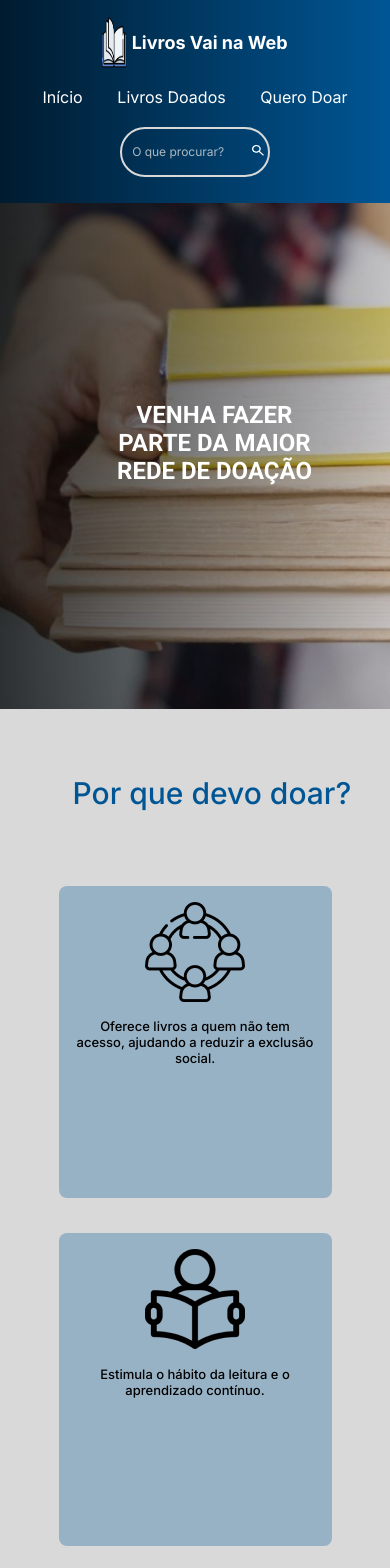
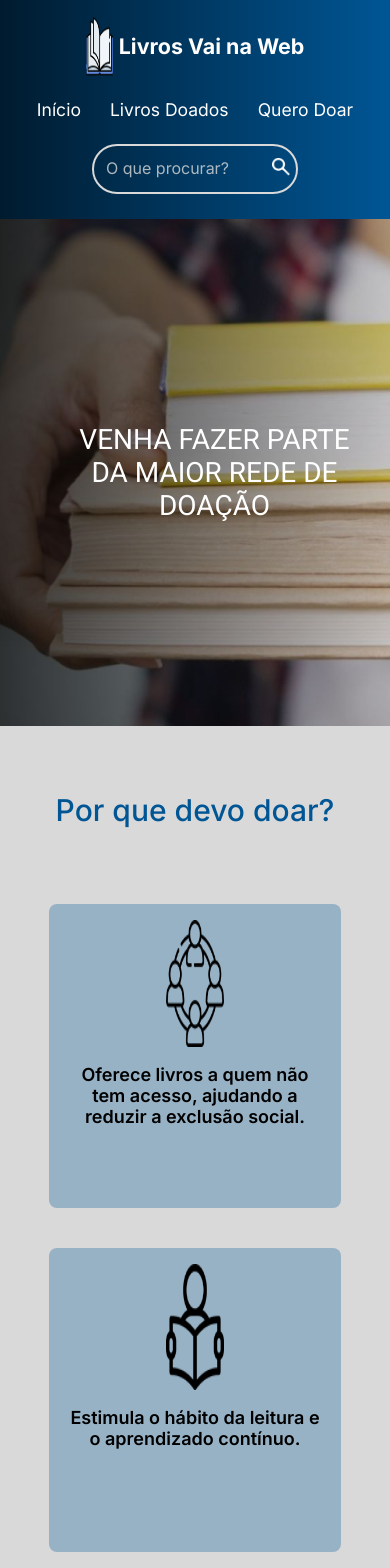
Before and after one commit to WellingtonMachadoBelo/livrariaVaiNaWeb, a React (Vite) app: page / in a window 390 px wide. Shown: the top 1568 px of the page. Built offline with nearby package versions, Linux system fonts and the light colour scheme.

Commit message:
Atualização responsivo

```diff
--- a/src/components/Footer/footer.module.scss
+++ b/src/components/Footer/footer.module.scss
@@ -1,12 +1,11 @@
 footer{
-     flex-direction: column;
-     height: 20vh;
+   height: 20vh;
 
    }
 
    .sectionOneFooter{
     display: flex;
-    justify-content:space-between;
+    justify-content: space-between;
     align-items: center;
     background-color: #005695;
     height: 17vh;
@@ -79,12 +78,11 @@ footer{
 
     .sectionOneFooter{
       flex-direction: column;
+      display: flex;
+      justify-content: space-evenly;
       align-items: center;
-      height: 18vh;
-      padding: 14px;
 
-
-      h2{
+     h2{
         font-size: 16px;
       }
 
@@ -104,18 +102,3 @@ footer{
      }
 
    }
-
-   @media (max-width:460px){
-    .sectionTwoFooter p{
-      font-size: 10px;
-     }
-
-     .navFooter{
-      gap: 8px;
-
-      img{
-        height: 25px;
-        width: 25px;
-     }
-    }
-   }
--- a/src/components/Header/header.module.scss
+++ b/src/components/Header/header.module.scss
@@ -2,7 +2,7 @@
     display: flex;
     justify-content: space-between;
     align-items: center;
-    height: 16vh;
+    height: 18vh;
     background: linear-gradient(90deg, #001B2F, #005695);
     padding: 1vh 2vw 1vh 2vw;
 
@@ -28,6 +28,7 @@
     align-items: center;
 
 
+
 }
 .text{
     color: white;
@@ -43,9 +44,10 @@
     position: relative;
     width: 20vw;
     height: 6.5vh;
-    padding: 10px 10px;
     border-radius: 30px;
+    padding: 8px;
     border: 2px solid #D9D9D9;
+
 
 
 
@@ -59,6 +61,7 @@
     outline: none;
     border: none;
 
+
  }
 
   button{
@@ -68,7 +71,8 @@
      position: absolute;
      right: 1vw;
      width: 2vw;
-     height: 5vh;
+     height: 3.5vh;
+
 
    }
 
@@ -81,11 +85,11 @@
 
 }
 
-@media (max-width: 860px){
+@media (max-width: 890px){
   .boxSectionHeader{
 
     h1{
-      font-size: 24px;
+      font-size: 22px;
    }
     img{
       width: 9vw;
@@ -98,14 +102,18 @@
 }
 
 .sectionInput{
+  height: 5.4vh;
+  width: 21vw;
+  padding: 10px;
+
   input{
-    font-size: 12px;
+    font-size: 14px;
     height: 5vh;
+    padding: 10px;
 }
 
   button{
     width: 2vw;
-    height: 5vh;
 
 
   img{
@@ -129,11 +137,11 @@
     justify-content: center;
 
       h1{
-        font-size: 18px;
+        font-size: 24px;
      }
       img{
-        width: 6vw;
-        height: 6vh;
+        width: 7vw;
+        height: 7vh;
       }
   }
 
@@ -147,20 +155,46 @@
    }
 
  .text{
-  font-size: 16px;
+  font-size: 18px;
  }
 
  .sectionInput{
   width: 40%;
   height: 6vh;
+  padding: 2px;
 
+  button{
+    width: 2.7vw;
+  }
  }
 
 }
 
-@media (max-width:460px){
-  .sectionInput  button{
-      width: 3vw;
-      height: 6vh;
+@media (max-width:420px){
+
+  .boxHeader{
+    height: 26vh;
+  }
+
+  .boxSectionHeader h1{
+    font-size: 5.5vw;
+  }
+
+  .text{
+    font-size: 4.5vw;
+  }
+
+  .sectionInput{
+    width: 55%;
+
+    input{
+      font-size: 16px;
+
+   }
+
+    button{
+     width: 4.7vw;
+     margin-right: 0.5vw;
+    }
   }
 }
--- a/src/pages/Doados/doados.module.scss
+++ b/src/pages/Doados/doados.module.scss
@@ -1,14 +1,12 @@
 
 .mainDoados{
    height: 80vh;
-   padding: 10px;
-   padding-left: 50px;
-   padding-right: 50px;
+   padding: 15px;
+   padding-left: 20px;
+   padding-right: 20px;
    background-color:#D9D9D9;
 
 
-
- }
     h2{
       color: #2e2e2e;
       justify-content: center;
@@ -21,26 +19,29 @@
 
 
     }
+  }
 
 .sectionMainDoados{
 
     display: flex;
     align-items: center;
-    gap: 2.5vw;
+    gap: 3vw;
+
 
  }
 
 
  .articleDoados{
-    width: 15vw;
-    height: 38vh;
+    width: 14vw;
+    height: 37vh;
     border-radius: 15px;
-    padding: 15px;
     border: 2px solid #005695;
-    justify-content: space-around;
+    justify-content: space-evenly;
     display: flex;
     align-items: center;
     flex-direction: column;
+    padding: 8px;
+
 
 
     img{
@@ -51,7 +52,6 @@
     h3{
      font-family: "Inter", serif;
      font-weight: 800;
-     margin-bottom: 2.5vh;
      font-size: 17px;
     }
 
@@ -60,7 +60,7 @@
      font-family: "Inter", serif;
      font-weight: 600;
      font-size: 15px;
-     margin-bottom: 1vh;
+
 
     }
 }
@@ -70,64 +70,110 @@
     width: 20vw;
     height: 43vh;
  }
+
+ .articleDoados{
+   h3{
+    font-size: 20px;
+   }
+   p{
+    font-size: 18px;
+   }
+ }
+
 }
 
 
-@media (max-width: 860px){
-
-   h2{
-    font-size: 26px;
+@media (max-width: 890px){
+  .mainDoados{
+    height: 60vh;
   }
 
   .articleDoados{
-    width: 26vw;
-    height: 45vh;
+    width: 28vw;
+    height: 40vh;
 
   }
+
 }
 
 @media (max-width: 700px){
 
+
+
   .mainDoados{
-    height: 110vh;
+    height: 120vh;
+
+    h2{
+      font-size: 32px;
+    }
   }
 
   .sectionMainDoados{
     flex-direction: column;
   }
 
-  h2{
-    font-size: 24px;
+   .articleDoados{
+    width: 38vw;
+    height: 45vh;
+
+    h3{
+      font-size: 22px;
+     }
+     p{
+      font-size: 20px;
      }
 
+  }
+ }
+
+@media (max-width: 500px){
+  .mainDoados h2{
+    font-size: 30px;
+  }
   .articleDoados{
-    width: 36vw;
+    width: 48vw;
     height: 45vh;
 
   }
 }
 
-@media (max-width: 460px){
+@media (max-width: 420px){
+  .mainDoados{
+    height: 100vh;
+  }
   .articleDoados{
-    width: 50vw;
-    height: 44vh;
+    width: 65vw;
+    height: 39vh;
 
-  }
 
-  .mainDoados h2{
+    h3{
      font-size: 22px;
     }
 
-
+    p{
+      font-size: 18px;
+    }
     }
 
-@media (max-width: 330px){
+    .sectionMainDoados{
+      gap: 4vh
+    }
+  }
+
+
+@media (max-width: 340px){
   .articleDoados{
     width: 60vw;
     height: 46vh;
   }
 
-  .mainDoados h2{
-    font-size: 20px;
+  .mainDoados{
+    height: 110vh;
+
+    h2{
+      font-size: 24px;
     }
  }
+
+
+}
--- a/src/pages/Inicio/Inicio.module.scss
+++ b/src/pages/Inicio/Inicio.module.scss
@@ -11,7 +11,7 @@
    h2{
       color: #fff;
       font-family: "Roboto", serif;
-      font-weight: 600;
+      font-weight: 400;
       font-size: 28px;
       margin-left: 10vw;
       width: 20vw;
@@ -20,8 +20,7 @@
 
 }
 
-
- .sectionTwoMain{
+.sectionTwoMain{
     height: 90vh;
     background-color:#D9D9D9;
 
@@ -51,10 +50,10 @@
 
 
     article{
-      width: 20vw;
-      height: 46vh;
+      width: 18vw;
+      height: 44vh;
       border-radius: 8px;
-      margin: 2vw;
+      margin: 2.5vw;
       background-color: #0157944D;
       padding: 16px;
       text-align: center;
@@ -62,21 +61,27 @@
       p{
          font-family: "Inter", serif;
          font-weight: 500;
-         font-size: 18px;
+         font-size: 16px;
          margin-top: 1.5vh;
+         text-align: center;
       }
    }
 }
 
 @media (max-width: 1080px){
-   .sectionThreeMain article p{
-      font-size: 14px;
+
+  .sectionThreeMain article{
+    height: 45vh;
+  }
+
+   .sectionThreeMain article p {
+     font-size: 14px;
    }
-}
+ }
 
 
 
-@media (max-width: 860px){
+@media (max-width: 865px){
    .sectionOneMain h2{
       font-size: 26px;
      }
@@ -88,14 +93,29 @@
     }
    }
    .sectionThreeMain article{
-      width: 22vw;
+      width: 25vw;
+      height: 42vh;
+
+      p{
+       font-size: 12px;
+      }
+    }
+
+    .sectionThreeMain article{
+      width: 25vw;
       height: 40vh;
 
+      img{
+        width: 12vw;
+        height: 14vh;
+      }
+
       p{
-       font-size: 11px;
+        font-size: 13px;
       }
     }
-  }
+   }
+
 
 
 
@@ -109,12 +129,18 @@
 
       h2{
        width: 40%;
+       padding-left: 0;
 
     }
    }
 
    .sectionTwoMain{
-    height: 184vh;
+    height: 225vh;
+
+    h3{
+      font-size: 34px;
+      margin-left: 0;
+    }
 
     div{
       align-items: center;
@@ -129,11 +155,17 @@
      gap: 20px;
 
      article{
-      width: 70%;
-      height: 32vh;
+      width: 75%;
+      height: 40vh;
+
+      img{
+        width: 15vw;
+        height: 15vh;
+      }
 
       p{
-        font-size: 13px;
+        font-size: 18px;
+        font-weight: 600;
       }
 
      }
@@ -141,24 +173,56 @@
   }
 }
 
-  @media (max-width: 460px){
+  @media (max-width: 420px){
    .sectionOneMain  h2{
-      width: 60%;
-      font-size: 24px;
+      width: 75%;
+      font-size: 28px;
   }
 
   .sectionTwoMain{
-   height: 198vh;
+   height: 195vh;
+
+   h3{
+    font-size: 30px;
+   }
   }
 
   .sectionThreeMain{
 
+    img{
+      width: 2vw;
+      height: 12vh;
+    }
+
      article{
-      height: 37vh;
-   }
+      height: 36vh;
 
-   p{
-   font-size: 12px;
+     p{
+      font-size: 18px;
    }
   }
  }
+}
+
+@media (max-width: 345px){
+  .sectionOneMain  h2{
+    font-size: 22px;
+  }
+
+
+  .sectionTwoMain{
+    height: 220vh;
+
+  h3{
+    font-size: 26px;
+  }
+}
+  .sectionThreeMain article{
+    height: 42vh;
+
+    p{
+      font-size: 16px;
+    }
+  }
+
+}
--- a/src/pages/Inicio/inicio.jsx
+++ b/src/pages/Inicio/inicio.jsx
@@ -47,10 +47,7 @@ function Inicio() {
               src={equality}
               alt="um icone de uma balança, simbolizando que todos são iguais "
             />
-            <p>
-              Garante que todos, independentemente de sua condição, tenham
-              oportunidades de aprendizado.
-            </p>
+            <p>Garante que todo tenham oportunidades de aprendizado.</p>
           </article>
         </section>
       </section>
--- a/src/pages/Quero_Doar/queroDoar.module.scss
+++ b/src/pages/Quero_Doar/queroDoar.module.scss
@@ -4,7 +4,7 @@
   justify-content: center;
   align-items: center;
   text-align: center;
-    height: 85vh;
+  height: 90vh;
   padding: 10px;
   background-color:#D9D9D9;
 
@@ -21,8 +21,8 @@
 .sectionMainQueroDoar{
   justify-content: center;
   align-items: center;
-    width: 27vw;
-    height: 65vh;
+  width: 30vw;
+  height: 70vh;
   border: 2px solid #005695;
   text-align: center;
   border-radius: 15px;
@@ -63,6 +63,7 @@ form{
   input::placeholder {
    color: #1f1f1f;
    font-family: "Inter", sans-serif;
+   font-size: 16px;
 
 }
 }
@@ -94,7 +95,7 @@ form{
 cursor: pointer;
 }
 
-@media (max-width: 860px){
+@media (max-width: 890px){
 .mainQueroDoar{
   height: 90vh;
 
@@ -110,16 +111,28 @@ form{
 
 @media (max-width: 700px){
 .mainQueroDoar h2{
-     font-size: 16px;
+   font-size: 18px;
 }
 
+
+}
+
+@media (max-width: 420px){
+  .mainQueroDoar{
+    height: 88vh;
+  }
   .sectionMainQueroDoar{
-     width: 60vw;
+   width: 80%;
+   height: 67vh;
+   }
+
+   .divOneForm{
+    img{
+      width: 3rem;
+      height: 3rem;
+    }
+    p{
+     font-size: 20px;
     }
    }
-
-@media (max-width: 460px){
-    .sectionMainQueroDoar{
-        width: 70vw;
 }
-}
```
Lines whose indentation alone changed are shown as unchanged.
